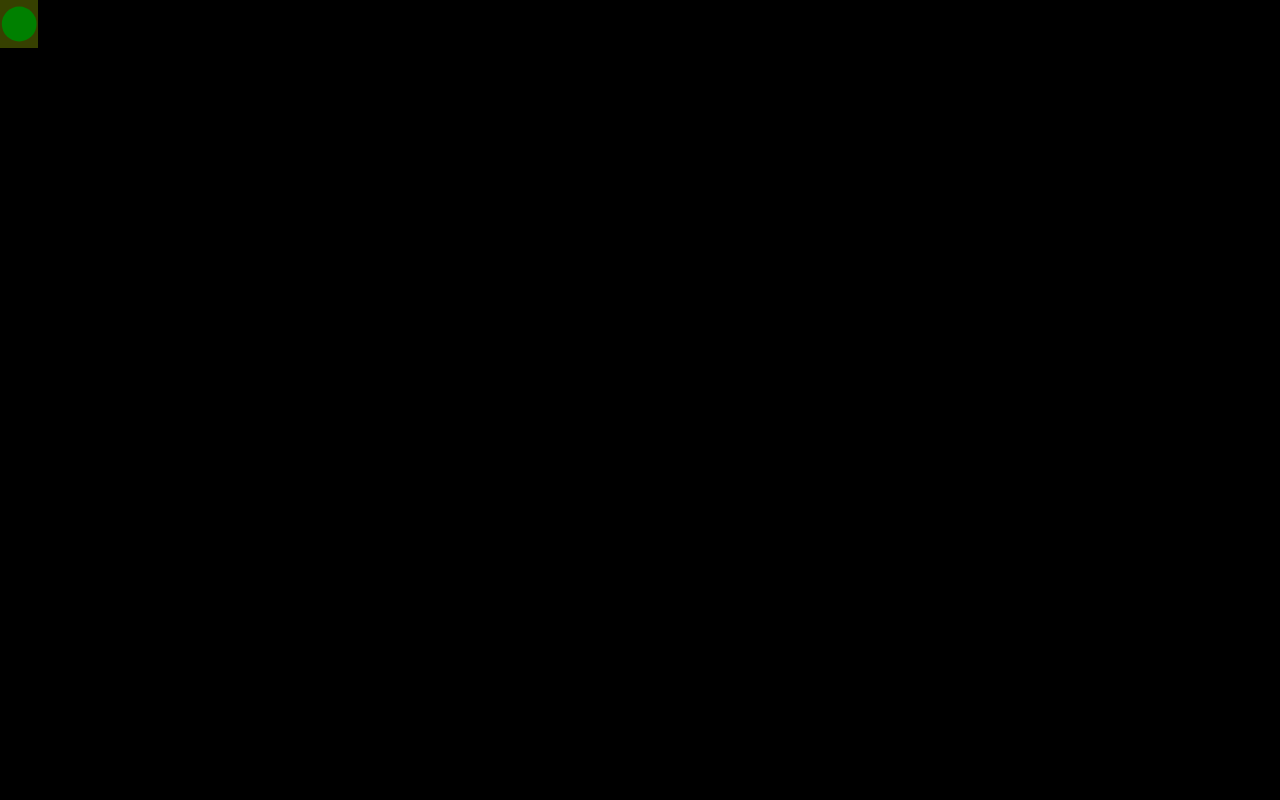
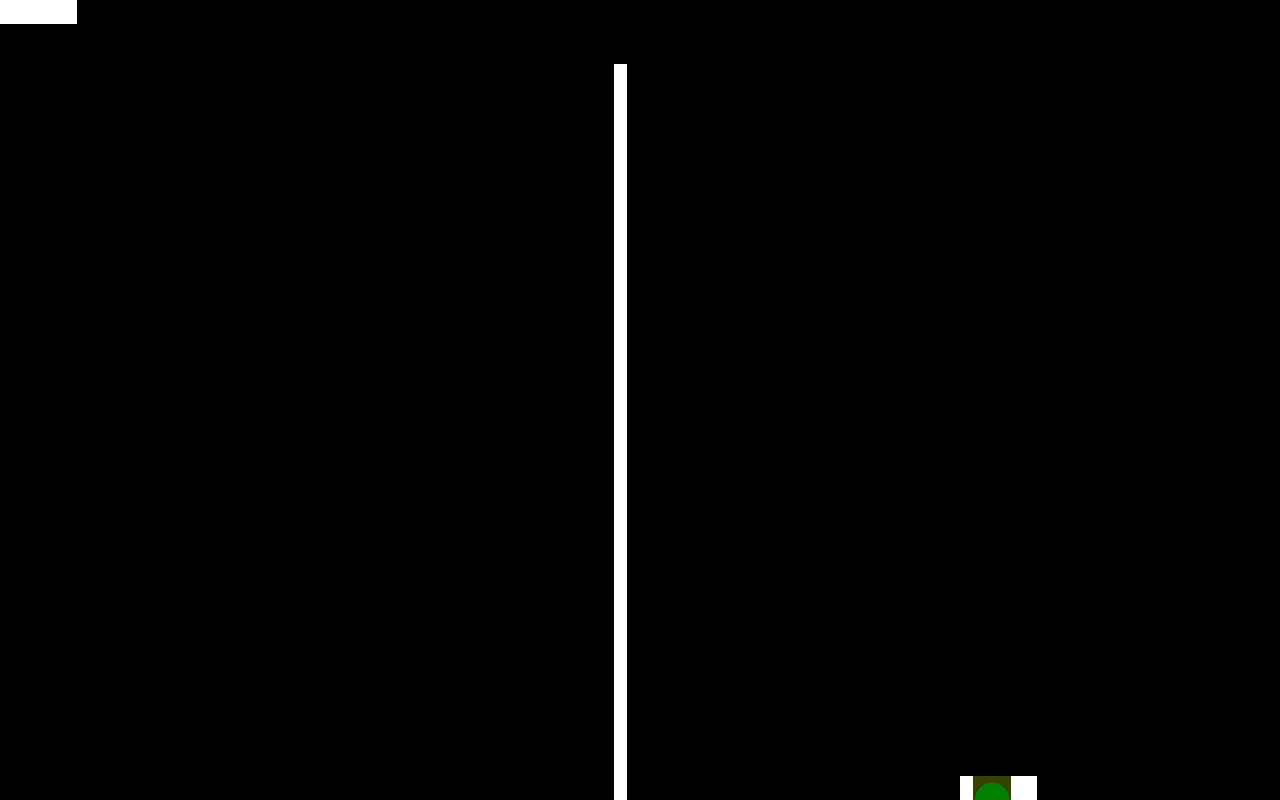
Before and after one commit to vinas/13k-js-game, a plain HTML site: page index.html in a window 1280 px wide. Drawn offline with Linux system fonts and the light colour scheme.

Commit message:
level generator

```diff
--- a/animations.js
+++ b/animations.js
@@ -2,6 +2,7 @@ function blinkBackground(elm, loops, color1, color2) {
     var colors = [color1, color2],
         i = 0,
         bkg = elm.backgroundColor;
+
     var teste = setInterval(function() {
         if (i == loops * 2)  {
             elm.backgroundColor = bkg;
--- a/brain.js
+++ b/brain.js
@@ -1,15 +1,12 @@
 
 var vector,
     charStyle = document.getElementById('char01').style,
-    charHorSpeed = 2,
-    charVerSpeed = 3,
+    charHorSpeed = 1,
+    charVerSpeed = 1,
     action1 = false,
-    action2 = false;
-
-charStyle.width = '3%';
-charStyle.height = '6%';
-charStyle.left = '0%';
-charStyle.top = '0%';
+    action2 = false,
+    charSize = 6,
+    gapBorderTolerance = 2;
 
 document.addEventListener('keydown', function(e) {
     var key = e.which;
@@ -25,6 +22,10 @@ document.addEventListener('keyup', function(e) {
 
 function gameLoop() {
     handleMovement(getCoord(charStyle.left), getCoord(charStyle.top));
+    if (charReachedExit()) {
+        destroyElements();
+        loadGame();
+    }
     handleAction();
     setTimeout(gameLoop, 15);
 }
@@ -36,8 +37,13 @@ function getCoord(coord) {
 }
 
 function handleMovement(charLeft, charTop) {
-    if (vector > 0 && vector % 2 == 0) charStyle.top = setNewCoord(charTop) + '%';
-    if (vector > 0 && vector % 2 != 0) charStyle.left = setNewCoord(charLeft) + '%';
+    if (vector > 0 && vector % 2 == 0) {
+        charStyle.top = setNewCoord(charTop) + '%';
+    }
+    if (vector > 0 && vector % 2 != 0) {
+        charStyle.left = setNewCoord(charLeft) + '%';
+
+    }
 }
 
 function setNewCoord(charCoord) {
@@ -73,4 +79,28 @@ function handleAction() {
     }
 }
 
+function charReachedExit() {
+    var exit = getCoord(document.getElementById('exit').style.left),
+        charLeft = getCoord(charStyle.left);
+    return getCoord(charStyle.top) == 0 && charLeft >= exit && charLeft + charSize <= exit + charSize + gapBorderTolerance;
+}
+
+
+function loadGame() {
+    Level(2, charSize, gapBorderTolerance);
+}
+
+function destroyElements() {
+    var els = getElementsByClass('destroy'),
+        i;
+    for (i = 0; i < els.length; i++) {
+        els[i].parentNode.removeChild(els[i]);
+    }
+}
+
+function getElementsByClass(className) {
+    return document.getElementsByClassName(className);
+}
+
+loadGame();
 gameLoop();
--- a/index.html
+++ b/index.html
@@ -4,12 +4,19 @@
     <link rel="stylesheet" type="text/css" href="styles.css">
 </head>
 <body>
-    <div class="container">
+    <div class="container" id="container">
+
+        <svg class="passage" id="entrance"></svg>
+        <svg class="passage" id="exit"></svg>
+
+
         <svg class="character" id="char01">
             <circle cx="50%" cy="50%" r="40%" fill="green" />
         </svg>
+
     </div>
 </body>
+<script type="text/javascript" src="animations.js"></script>
+<script type="text/javascript" src="level.js"></script>
 <script type="text/javascript" src="brain.js"></script>
-<script type="text/javascript" src="animations.js"></script>
 </html>
--- /dev/null
+++ b/level.js
@@ -0,0 +1,76 @@
+var Level = function(generations, charSize, gapBorderTolerance) {
+
+    var wallMaxLenght, minGap, numWalls, wallsLengths = [];
+
+    var entrance = [], exit = [];
+
+    var entranceElem = document.getElementById('entrance');
+    var exitElem = document.getElementById('exit');
+    var character = document.getElementById('char01');
+    var passageGap = charSize + gapBorderTolerance;
+
+    generateLevel();
+
+    function generateLevel() {
+
+
+        calcWallsLengths();
+
+
+        // Set entrance
+        entrance.push(getRandom(0, 100 - passageGap));
+        entrance.push(entrance[0] + passageGap);
+        entranceElem.style.left = entrance[0] + '%';
+        entranceElem.style.top = '97%';
+
+        // Set exit
+        (entrance[0] >= 50) ? exit[0] = getRandom(0, entrance[0] - (passageGap * 2)) : exit[0] = getRandom(entrance[0] + (passageGap * 2), 100 - passageGap);
+        exit[1] = exit[0] + passageGap;
+        exitElem.style.left = exit[0] + '%';
+        exitElem.style.top = '0%';
+
+        // Set char location
+        character.style.left = (entrance[0] + 1) + '%';
+        character.style.top = '97%';
+
+        // Set Walls
+        wallsLengths.forEach(function(currVal, idx, arr) {
+            if (idx == 0) {
+                var wall = document.createElement("div");
+                wall.setAttribute('class', 'wall destroy');
+                wall.setAttribute('id', 'wall'+idx);
+                document.getElementById('container').appendChild(wall);
+                wall.style.height = currVal + '%';
+
+                (entrance[0] >= 50) ? wall.style.left = getRandom(exit[1], entrance[0]) + '%' : wall.style.left = getRandom(entrance[1], exit[0]) + '%';
+
+                if (getRandom(0, 1) == 0) {
+                    wall.style.top = '0%';
+                } else {
+                    wall.style.top = (100 - currVal) + '%';
+                }
+
+            }
+        });
+
+    }
+
+    function calcWallsLengths() {
+
+        for (i = 0; i < generations; i++) {
+            for (z = 0; z < i+1; z++) {
+                wallsLengths.push(parseFloat(calcMaxWallLenght(i+1)));
+            }
+        }
+    }
+
+    function calcMaxWallLenght(generation) {
+        var wallLenght = (100 / generation - passageGap).toFixed(2);
+        return (wallLenght > passageGap) ? wallLenght : passageGap;
+    }
+
+    function getRandom(start, end) {
+        return Math.floor(Math.random() * (end - start + 1)) + start;
+    }
+
+};
--- a/styles.css
+++ b/styles.css
@@ -4,6 +4,7 @@ body {
     background-color: #000;
     text-align: center;
     vertical-align: middle;
+    overflow: hidden;
 }
 
 .container {
@@ -14,4 +15,20 @@ body {
 .character {
     position: absolute;
     background-color: #364000;
+    width: 3%;
+    height: 6%;
 }
+
+.passage {
+    width: 6%;
+    height: 3%;
+    background-color: #fff;
+    position: absolute;
+}
+
+.wall {
+    min-width: 1%;
+    min-height: 2%;
+    background-color: #fff;
+    position: absolute;
+}
--- /dev/null
+++ b/teste.js
@@ -0,0 +1 @@
+function f(f,i,n,t){var e=[n,t],a=0,r=f.backgroundColor;var u=setInterval(function(){if(a==i*2){f.backgroundColor=r;clearInterval(u);return}a%2==0?idx=0:idx=1;f.backgroundColor=e[idx];a++},80)}var n,t=document.getElementById("char01").style,i=2,e=3,a=false,r=false;t.width="3%";t.height="6%";t.left="0%";t.top="0%";document.addEventListener("keydown",function(f){var i=f.which;if(i==37||i==38||i==39||i==40)n=i;if(i==32)a=true;if(i==17)r=true});document.addEventListener("keyup",function(f){var i=f.which;if(i==37||i==38||i==39||i==40)n=0});function u(){c(o(t.left),o(t.top));d();setTimeout(u,15)}function o(f){var i=/[+-]?\d+(\.\d+)?/g;if(f=="")return 0;return parseFloat(f.match(i).map(function(f){return parseFloat(f)}))}function c(f,i){if(n>0&&n%2==0)t.top=m(i)+"%";if(n>0&&n%2!=0)t.left=m(f)+"%"}function m(f){if(n==40){maxTop=100-o(t.height);f+=e;if(f>maxTop)f=maxTop}if(n==37){f-=i;if(f<0)f=0}if(n==38){f-=e;if(f<0)f=0}if(n==39){maxLeft=100-o(t.width);f+=i;if(f>maxLeft)f=maxLeft}return f}function d(){if(a){f(t,8,"#FFF","#000");a=false}if(r){f(t,1,"#FFF","#000");r=false}}u();
```
